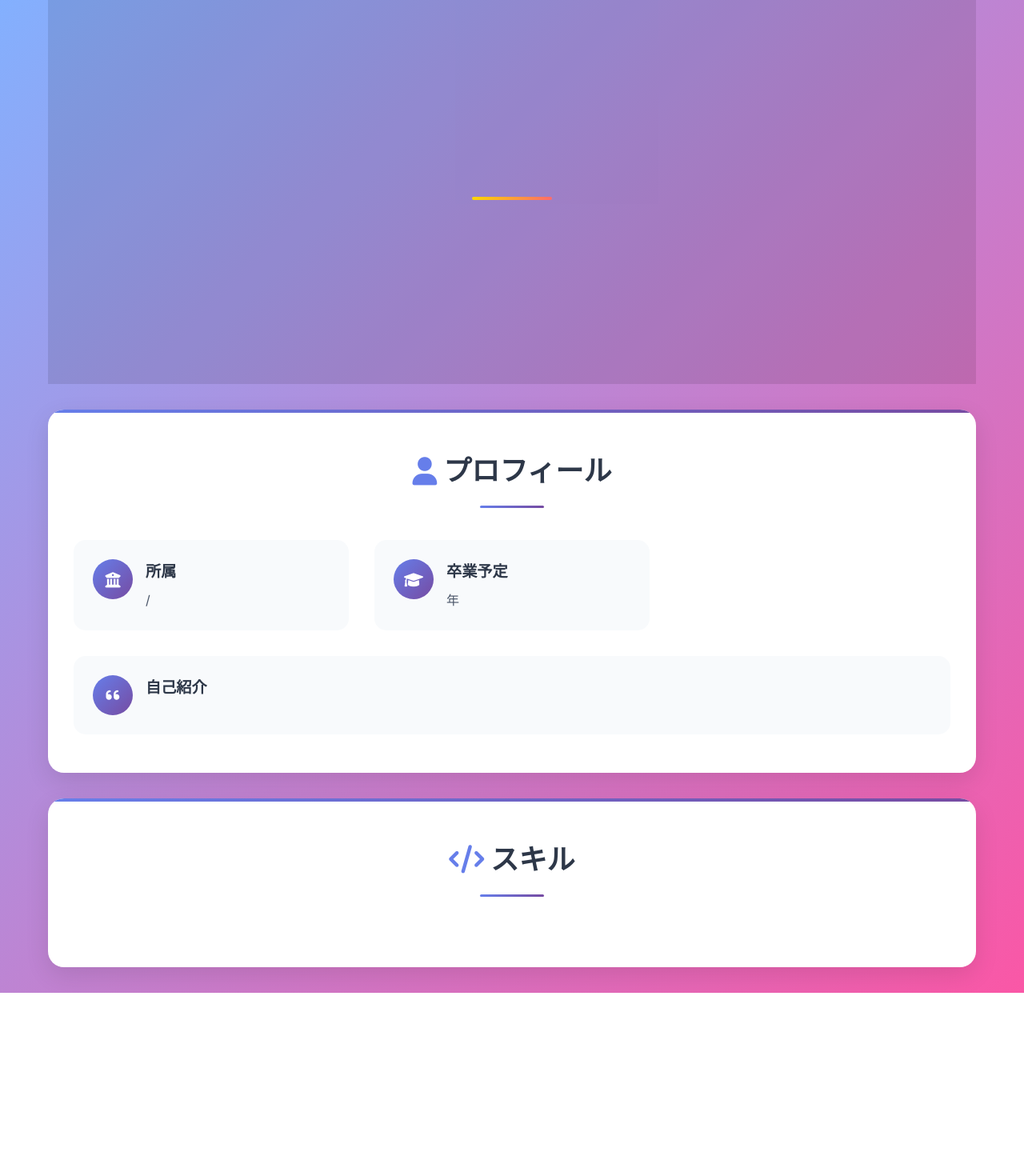
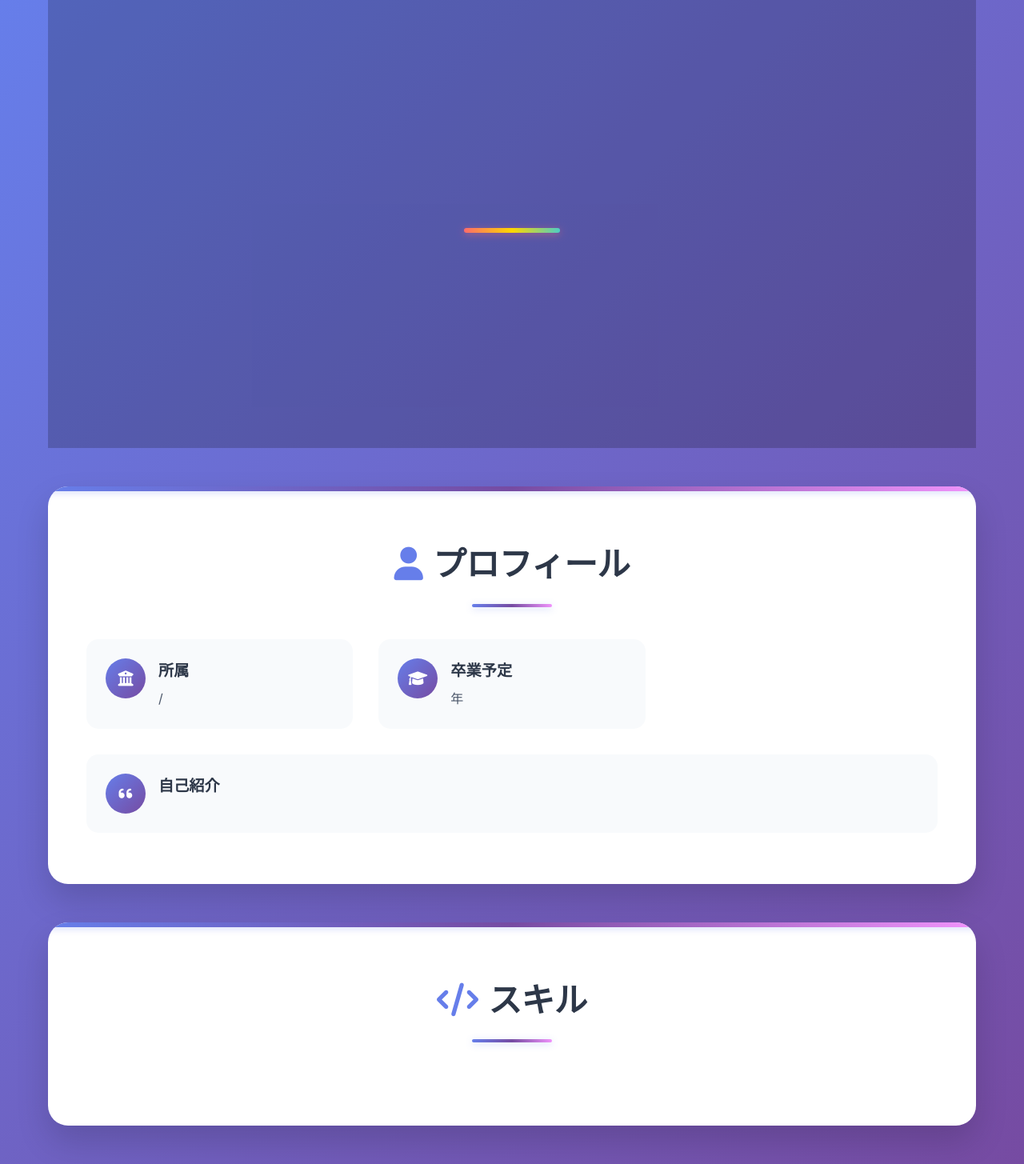
Before and after one commit to furuyashikiiori/portfolio-auto, a FastAPI app: template app/templates/portfolio_cool.html in a window 1280 px wide. Shown: the whole page at 80% size. Before the commit the page ends 1241 px from the top, so only its background shows below. Run offline with FastAPI, Linux system fonts and the light colour scheme; the template is opened without the code that fills it, so the values that code supplies are empty.

Commit message:
css修正

```diff
--- a/app/static/css/cool.css
+++ b/app/static/css/cool.css
@@ -10,7 +10,7 @@
     sans-serif;
   line-height: 1.6;
   color: #2d3748;
-  background: linear-gradient(135deg, #83b0fe 0%, #fa57a6 100%);
+  background: linear-gradient(135deg, #667eea 0%, #764ba2 100%);
   min-height: 100vh;
 }
 
@@ -22,7 +22,7 @@
 
 /* Hero Section */
 .hero {
-  min-height: 60vh;
+  min-height: 70vh;
   display: flex;
   align-items: center;
   justify-content: center;
@@ -39,7 +39,7 @@
   left: 0;
   right: 0;
   bottom: 0;
-  background: rgba(0, 0, 0, 0.1);
+  background: rgba(0, 0, 0, 0.2);
   z-index: 1;
 }
 
@@ -55,12 +55,12 @@
 }
 
 .profile-icon-image {
-  width: 220px;
-  height: 220px;
+  width: 200px;
+  height: 200px;
   border-radius: 50%;
-  border: 6px solid rgba(255, 255, 255, 0.3);
+  border: 4px solid rgba(255, 255, 255, 0.4);
   object-fit: cover;
-  box-shadow: 0 12px 48px rgba(0, 0, 0, 0.4);
+  box-shadow: 0 15px 60px rgba(0, 0, 0, 0.5);
   transition: transform 0.3s ease;
   display: block;
 }
@@ -70,36 +70,40 @@
 }
 
 .hero-title {
-  font-size: 3.5rem;
-  font-weight: 700;
+  font-size: 4rem;
+  font-weight: 800;
   margin-bottom: 1rem;
-  text-shadow: 2px 2px 4px rgba(0, 0, 0, 0.3);
+  text-shadow: 2px 2px 8px rgba(0, 0, 0, 0.4);
+  letter-spacing: -0.02em;
 }
 
 .hero-subtitle {
-  font-size: 1.5rem;
-  font-weight: 300;
+  font-size: 1.8rem;
+  font-weight: 200;
   margin-bottom: 2rem;
-  opacity: 0.9;
+  opacity: 0.95;
+  letter-spacing: 0.05em;
 }
 
 .hero-decoration {
-  width: 100px;
-  height: 4px;
-  background: linear-gradient(90deg, #ffd700, #ff6b6b);
+  width: 120px;
+  height: 6px;
+  background: linear-gradient(90deg, #ff6b6b, #ffd700, #4ecdc4);
   margin: 0 auto;
-  border-radius: 2px;
+  border-radius: 3px;
+  box-shadow: 0 2px 10px rgba(255, 107, 107, 0.5);
 }
 
 /* Section Styles */
 .section {
   background: white;
-  margin: 2rem 0;
-  padding: 3rem 2rem;
-  border-radius: 20px;
-  box-shadow: 0 10px 30px rgba(0, 0, 0, 0.1);
+  margin: 3rem 0;
+  padding: 4rem 3rem;
+  border-radius: 25px;
+  box-shadow: 0 20px 40px rgba(0, 0, 0, 0.15);
   position: relative;
   overflow: hidden;
+  backdrop-filter: blur(10px);
 }
 
 .section::before {
@@ -108,8 +112,9 @@
   top: 0;
   left: 0;
   right: 0;
-  height: 4px;
-  background: linear-gradient(90deg, #667eea, #764ba2);
+  height: 6px;
+  background: linear-gradient(90deg, #667eea, #764ba2, #f093fb);
+  box-shadow: 0 2px 8px rgba(102, 126, 234, 0.3);
 }
 
 .section-header {
@@ -118,14 +123,15 @@
 }
 
 .section-title {
-  font-size: 2.2rem;
-  font-weight: 600;
+  font-size: 2.6rem;
+  font-weight: 700;
   color: #2d3748;
   margin-bottom: 1rem;
   display: flex;
   align-items: center;
   justify-content: center;
-  gap: 0.5rem;
+  gap: 0.8rem;
+  letter-spacing: -0.01em;
 }
 
 .section-title i {
@@ -133,11 +139,12 @@
 }
 
 .section-line {
-  width: 80px;
-  height: 3px;
-  background: linear-gradient(90deg, #667eea, #764ba2);
+  width: 100px;
+  height: 4px;
+  background: linear-gradient(90deg, #667eea, #764ba2, #f093fb);
   margin: 0 auto;
   border-radius: 2px;
+  box-shadow: 0 2px 10px rgba(102, 126, 234, 0.3);
 }
 
 /* Profile Section */
```
Also changed, not shown: app/static/css/simple.css (+25 -28 lines), app/static/css/yuttari.css (+31 -28 lines).
